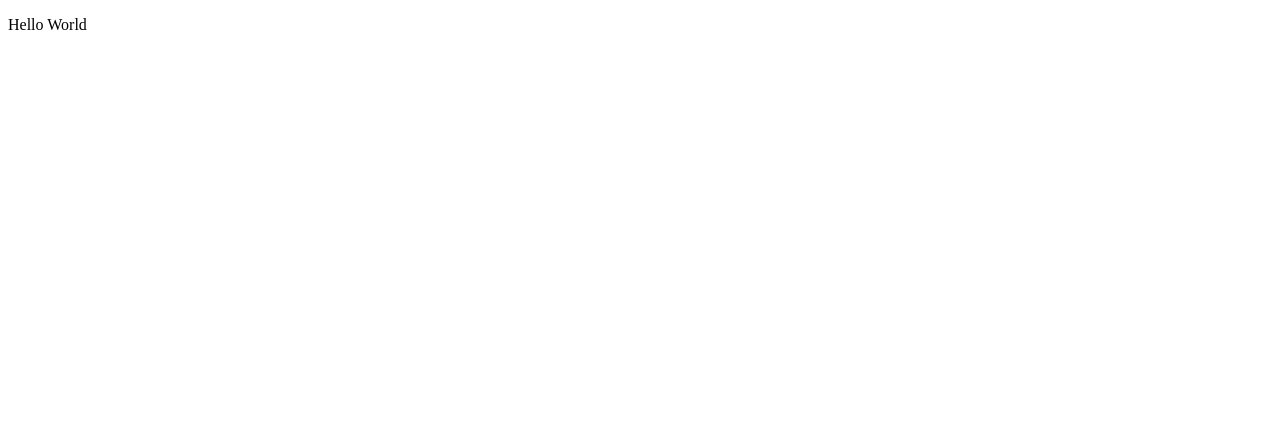
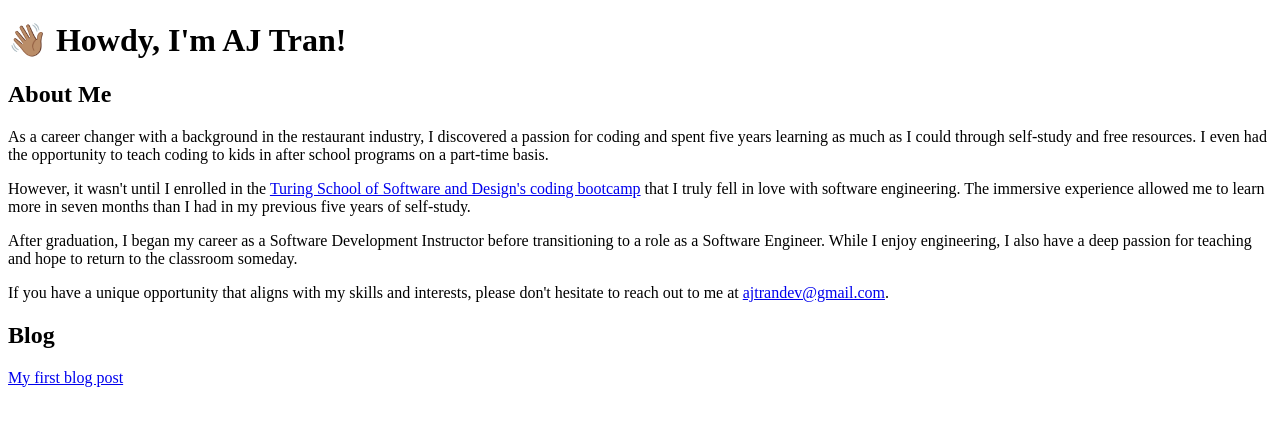
Before and after one commit to ajtran303/ajtran303.github.io, a plain HTML site: page index.html in a window 1280 px wide. Drawn offline with Linux system fonts and the light colour scheme.

Commit message:
Add about me and placeholder blog post

```diff
--- a/index.html
+++ b/index.html
@@ -1,9 +1,39 @@
 <!DOCTYPE html>
 <html lang="en">
+
   <head>
-    <title>AJ Tran - Web Developer</title>
+    <title>AJ Tran - 💀 Gothic Developer</title>
   </head>
+
   <body>
-    <p>Hello World</p>
+    <header>
+      <h1>👋🏽 Howdy, I'm AJ Tran!</h1>
+    </header>
+
+    <section>
+      <h2>About Me</h2>
+
+      <p>As a career changer with a background in the restaurant industry, I discovered a passion for coding and spent five years
+      learning as much as I could through self-study and free resources. I even had the opportunity to teach coding to kids in
+      after school programs on a part-time basis.</p>
+
+      <p>However, it wasn't until I enrolled in the <a href="https://turing.edu/">Turing School of Software and Design's coding bootcamp</a> that I truly fell in
+      love with software engineering. The immersive experience allowed me to learn more in seven months than I had in my
+      previous five years of self-study.</p>
+
+      <p>After graduation, I began my career as a Software Development Instructor before transitioning to a role as a Software
+      Engineer. While I enjoy engineering, I also have a deep passion for teaching and hope to return to the classroom
+      someday.</p>
+
+      <p>If you have a unique opportunity that aligns with my skills and interests, please don't hesitate to reach out to me at
+      <a href="mailto:ajtrandev@gmail.com">ajtrandev@gmail.com</a>.</p>
+    </section>
+
+    <section>
+      <h2>Blog</h2>
+
+      <a href="blog/hello.html">My first blog post</a>
+    </section>
+
   </body>
 </html>
```
Also changed, not shown: blog/hello.html (added, +20 -0 lines).
